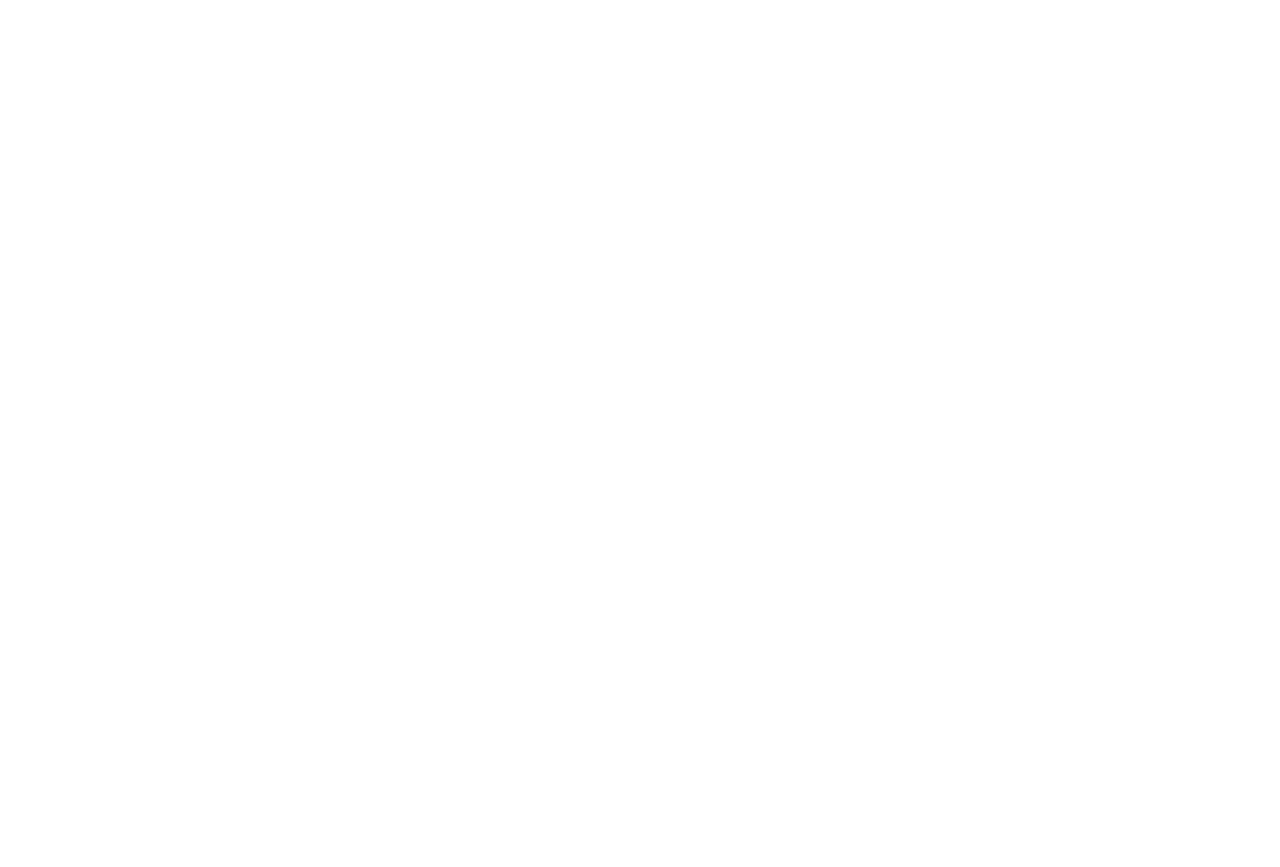
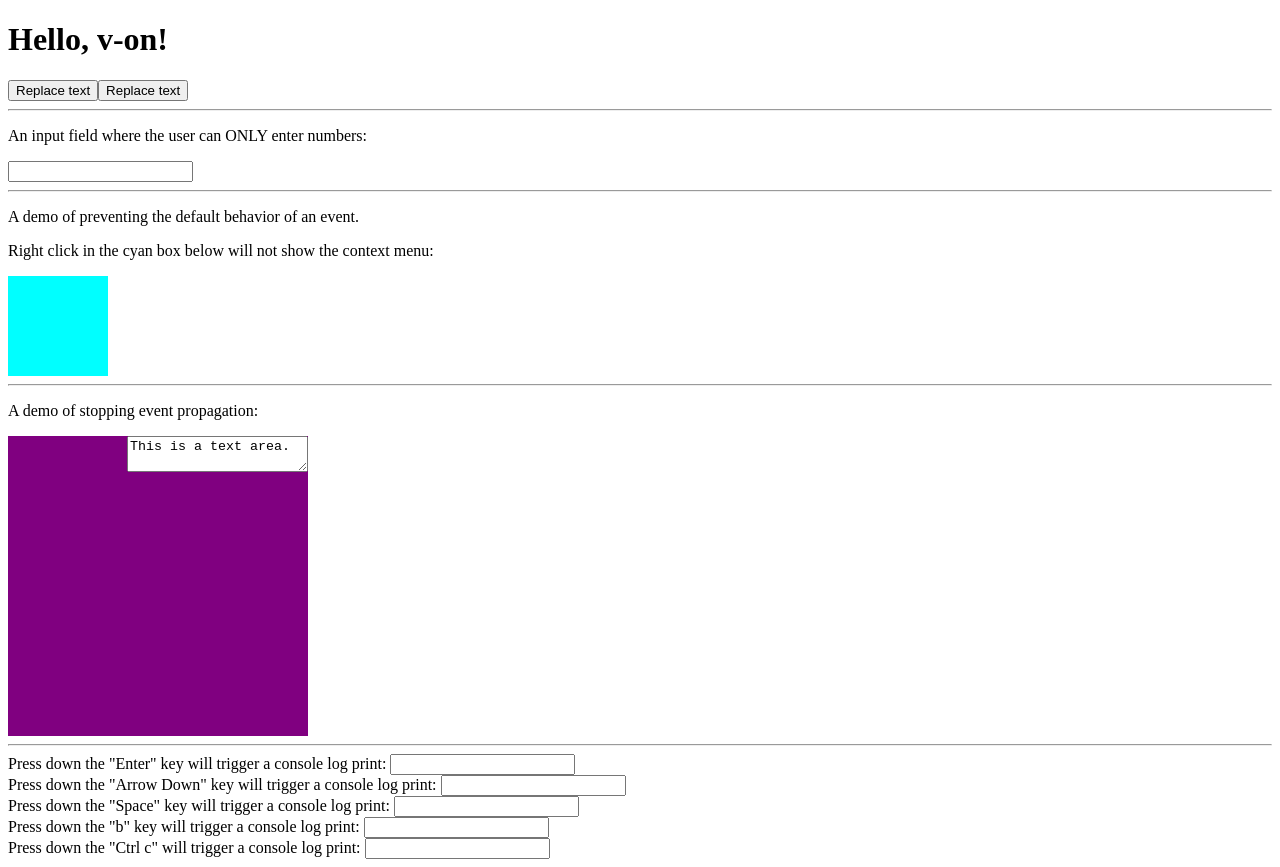
Before and after one commit to PathNotFound404/learn-vue-3, a Vue app: page / in a window 1280 px wide. Before the commit the page ends 800 px from the top, so only its background shows below. Built offline with nearby package versions, Linux system fonts and the light colour scheme.

Commit message:
event handeling

```diff
--- a/src/App.vue
+++ b/src/App.vue
@@ -1,7 +1,103 @@
-<script setup></script>
+<template>
+  <h1>{{ message }}</h1>
 
-<template>
+  <!-- replaceText is the name of a function defined in the script -->
+  <button v-on:click="replaceText('v-on is fun!')">Replace text</button>
 
+  <!-- v-on:click shortens to @click -->
+  <button @click="replaceText('v-on is fun!')">Replace text</button>
+
+  <hr />
+
+  <!-- using $event special variable to access native DOM event -->
+  <p>An input field where the user can ONLY enter numbers:</p>
+  <input type="text" @keydown="handleInput($event)" />
+
+  <hr />
+
+  <p>A demo of preventing the default behavior of an event.</p>
+  <p>Right click in the cyan box below will not show the context menu:</p>
+  <div
+    style="width: 100px; height: 100px; background-color: aqua"
+    @contextmenu.prevent="console.log('Show a custom context menu instead.')"
+  ></div>
+
+  <hr />
+
+  <p>A demo of stopping event propagation:</p>
+
+  <div id="mouseover" @mouseover="fun1">
+    <textarea @mouseover.stop="fun2($event)">This is a text area.</textarea>
+  </div>
+  <!-- Since textarea is nested within div, mouseover textarea also means mouseover the parent div. -->
+
+  <hr />
+  <div>
+    Press down the "Enter" key will trigger a console log print:
+    <input
+      type="text"
+      @keydown.enter="console.log('You pressed the Enter key.')"
+    />
+  </div>
+  <div>
+    Press down the "Arrow Down" key will trigger a console log print:
+    <input
+      type="text"
+      @keydown.down="console.log('You pressed the Arrow Down key.')"
+    />
+  </div>
+  <div>
+    Press down the "Space" key will trigger a console log print:
+    <input
+      type="text"
+      @keydown.space="console.log('You pressed the Space key.')"
+    />
+  </div>
+  <div>
+    Press down the "b" key will trigger a console log print:
+    <input type="text" @keydown.b="console.log('You pressed the B key.')" />
+  </div>
+  <div>
+    Press down the "Ctrl c" will trigger a console log print:
+    <input type="text" @keydown.ctrl.c="console.log('You pressed Ctrl c.')" />
+  </div>
 </template>
 
-<style scoped></style>
+<script setup>
+import { ref } from 'vue'
+
+let message = ref('Hello, v-on!')
+
+function replaceText(msg) {
+  message.value = msg
+}
+
+function handleInput(event) {
+  // get the key code of the key pressed by user
+  let keyCode = event.keyCode
+  console.log(event)
+  // if the key pressed is not a number key (0 - 9), don't show in the input box
+  if (keyCode < 48 || keyCode > 57) {
+    // vanilla JS code:
+    event.preventDefault()
+  }
+}
+
+function fun1() {
+  console.log('mouse over div')
+}
+
+function fun2(event) {
+  //event.stopPropagation()
+  console.log('mouse over textarea')
+}
+</script>
+
+<style scoped>
+#mouseover {
+  text-align: right;
+  background-color: purple;
+  width: 300px;
+  height: 300px;
+}
+</style>
```
